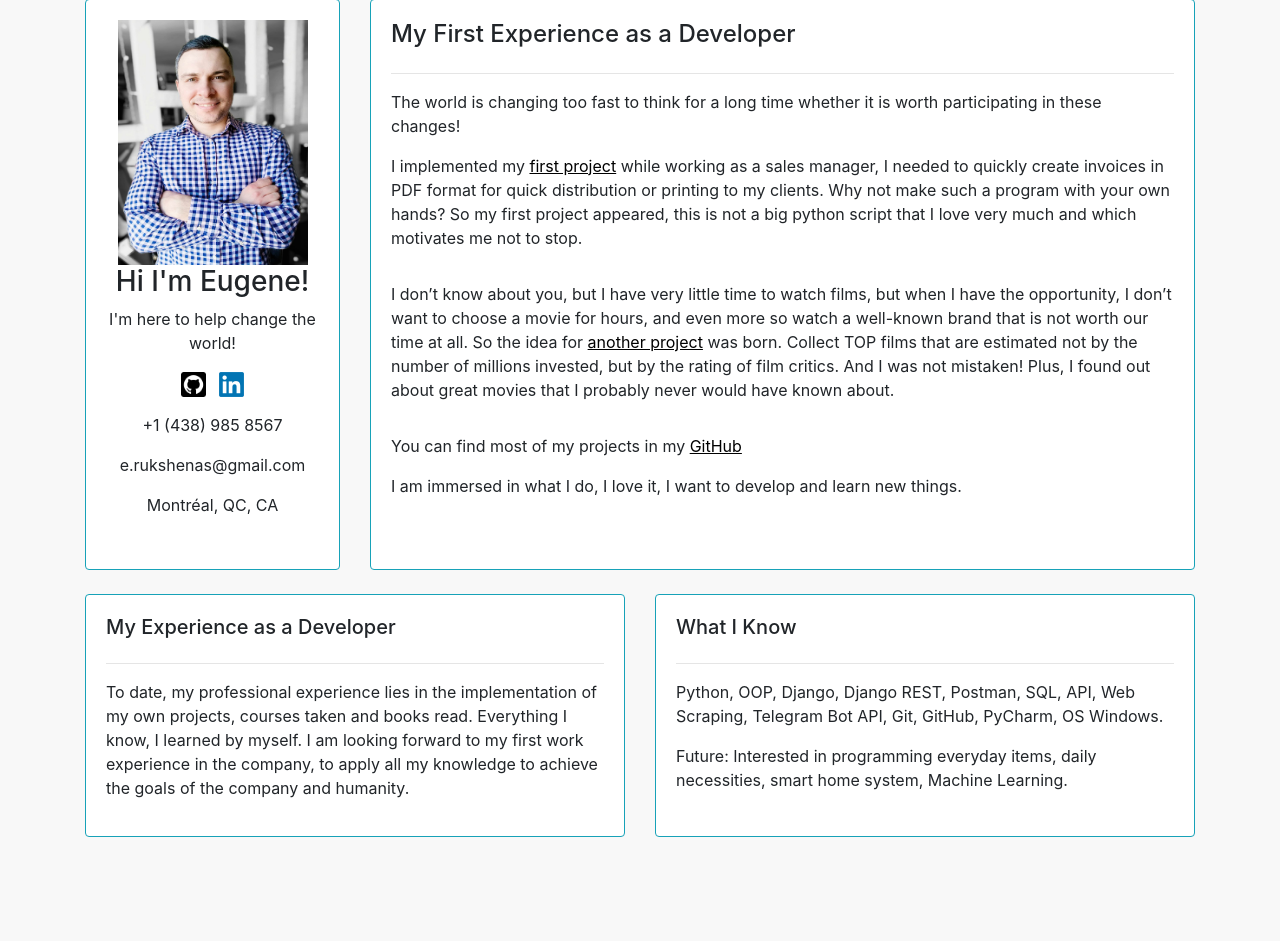
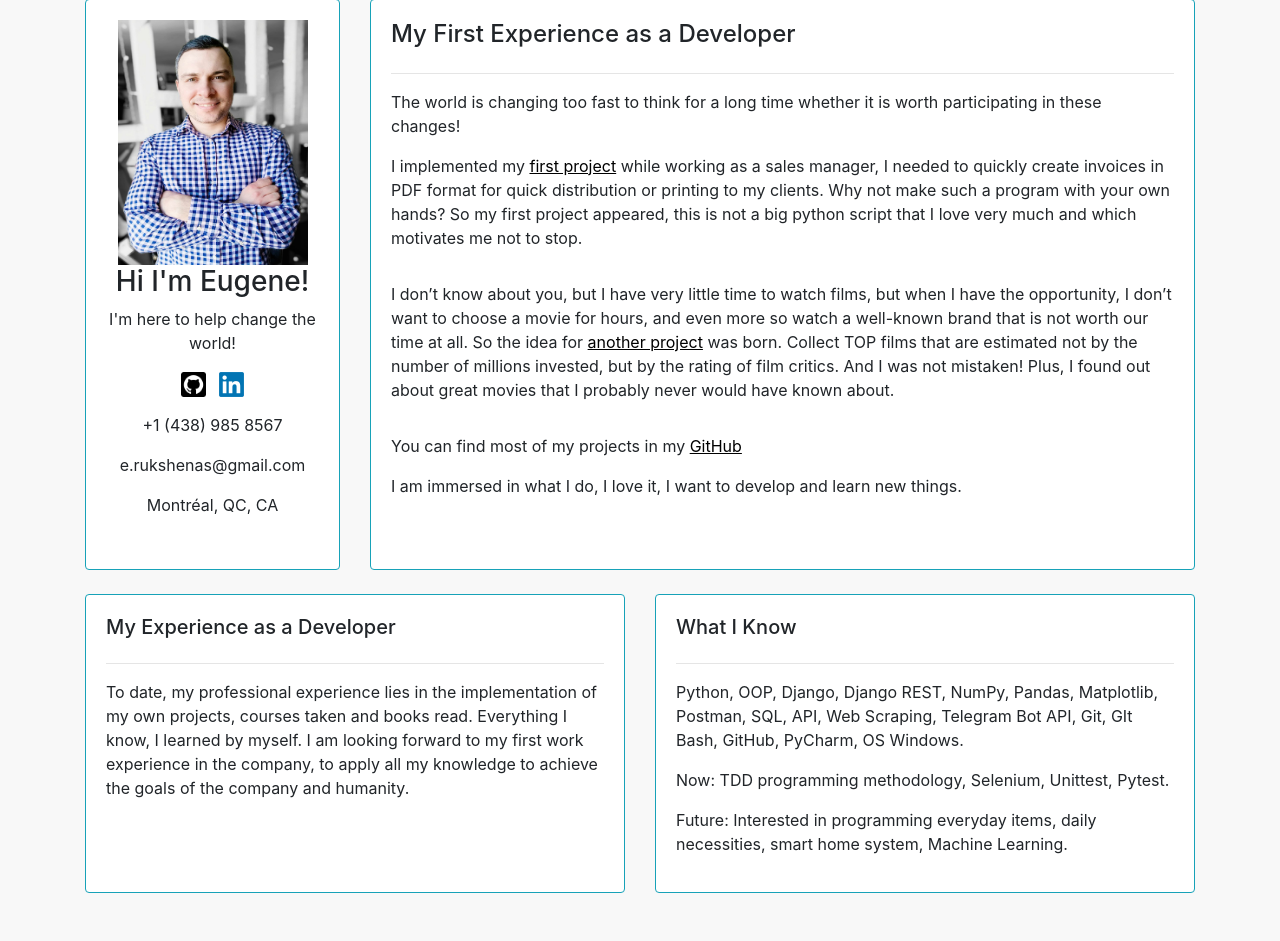
Before and after one commit to IamGOOD20/Portfolio-, a Django app: page / in a window 1280 px wide. Shown: the part 25-966 px from the top of the page. Before the commit the page ends 862 px from the top, so only its background shows below. Run offline with Django 3.2, Linux system fonts and the light colour scheme; some libraries are stand-ins or nearby versions.

Commit message:
Information about my learning has been changed on 06/14/2023"

```diff
--- a/Main/about/templates/about/home.html
+++ b/Main/about/templates/about/home.html
@@ -66,7 +66,9 @@
 				<div class="card card-body h-100 border-info">
 					<h5>What I Know</h5>
 					<hr>
-					<p>Python, OOP, Django, Django REST, Postman, SQL, API, Web Scraping, Telegram Bot API, Git, GitHub, PyCharm, OS Windows.</p>
+
+					<p>Python, OOP, Django, Django REST, NumPy, Pandas, Matplotlib, Postman, SQL, API, Web Scraping, Telegram Bot API, Git, GIt Bash, GitHub, PyCharm, OS Windows.</p>
+					<p>Now: TDD programming methodology, Selenium, Unittest, Pytest.</p>
 					<p>Future: Interested in programming everyday items, daily necessities, smart home system, Machine Learning.</p>
 				</div>
 			</div>
```
Also changed, not shown: 1 other file.
